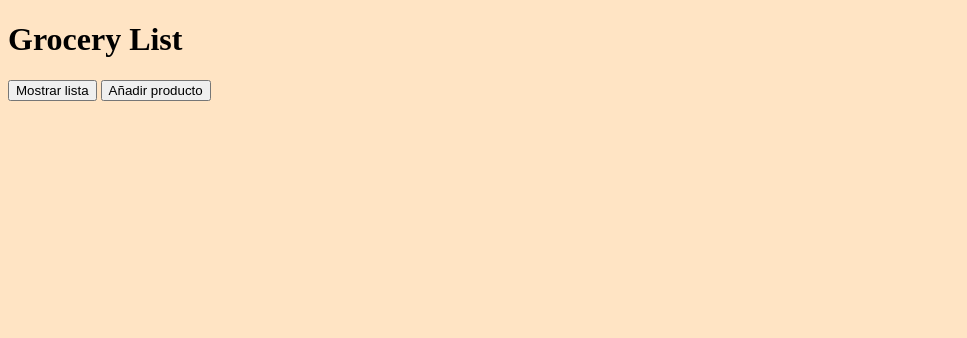
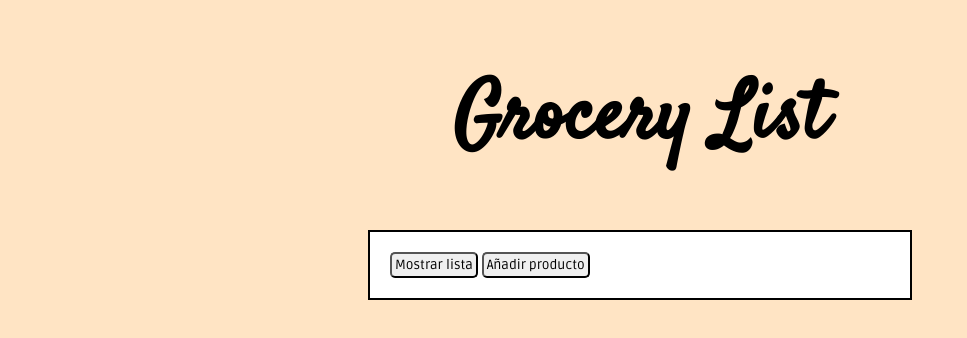
Before and after one commit to krisneiras/GroceryList, a website: page index.html in a window 1280 px wide. Shown: the whole page, without its empty margins (0-967 px from the left). Drawn offline with Linux system fonts and the light colour scheme.

Commit message:
adding styles to css

```diff
--- a/index.html
+++ b/index.html
@@ -6,10 +6,14 @@
     <meta name="viewport" content="width=device-width, initial-scale=1.0">
     <title>Grocery List</title>
     <link rel="stylesheet" href="./src/styles.css">
+    <link rel="preconnect" href="https://fonts.googleapis.com">
+    <link rel="preconnect" href="https://fonts.gstatic.com" crossorigin>
+    <link href="https://fonts.googleapis.com/css2?family=Ruda&family=Satisfy&display=swap" rel="stylesheet">
 </head>
 
 <body>
     <h1>Grocery List</h1>
+    <main>
         <div>
             <button onclick="viewList()">Mostrar lista</button>
             <button onclick="addForm()">Añadir producto</button>
@@ -20,6 +24,7 @@
         <section id="list">
 
         </section>
+    </main>
     <script src="./src/script.js"></script>
 </body>
 
--- a/server/db.json
+++ b/server/db.json
@@ -14,6 +14,11 @@
       "id": "699a",
       "name": "Leche",
       "quantity": 1
+    },
+    {
+      "id": "0616",
+      "name": "Agua",
+      "quantity": 4
     }
   ]
 }
--- a/src/script.js
+++ b/src/script.js
@@ -22,8 +22,8 @@ async function viewList() {
             `<article>
                 <h3><label>${product.name}<input type="checkbox"></label></h3>
                 <p>Cantidad: ${product.quantity}</p>
-                <button id="edit-button" onclick="displayForm('${product.id}', '${product.name}', ${product.quantity})">Editar</button>
-                <button class="delete-button" onclick="deleteProduct('${product.id}')">Eliminar</button>
+                <button id="edit-button" onclick="displayForm('${product.id}', '${product.name}', ${product.quantity})">📝</button>
+                <button class="delete-button" onclick="deleteProduct('${product.id}')">❌</button>
             </article>`
     })
     return products;
--- a/src/styles.css
+++ b/src/styles.css
@@ -1,11 +1,29 @@
 body{
     background-color:bisque;
+    font-family: 'Ruda', sans-serif;
+    display: flex;
+    flex-direction:column;
+    align-items: center;
 }
 
-/*Section Create */
+h1{
+    font-family: 'Satisfy', cursive;
+    font-size: 5rem;
+}
 
+main{
+    background-color: white;
+    width: 500px;
+    border: 2px solid black;
+    padding: 20px;
+}
 
-/*Section List */
 .delete-button{
     background-color: red;
 }
+
+button{
+    border-radius: 5px;
+    font-family: 'Ruda', sans-serif;
+    padding: 3px;
+}
```
Lines whose indentation alone changed are shown as unchanged.
